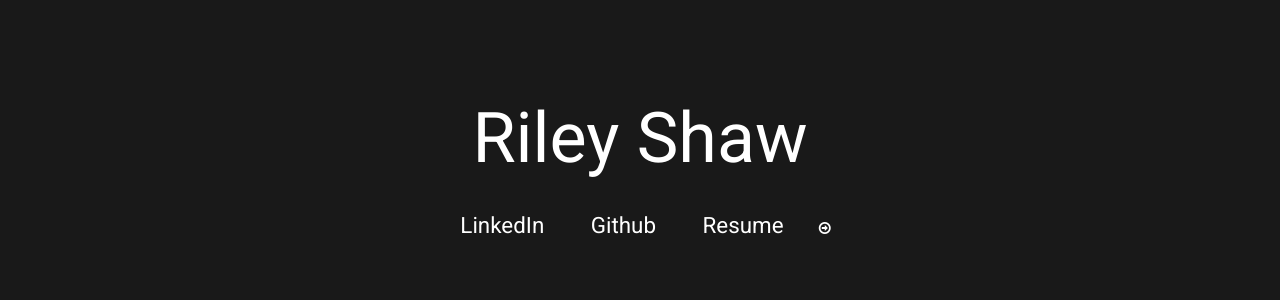
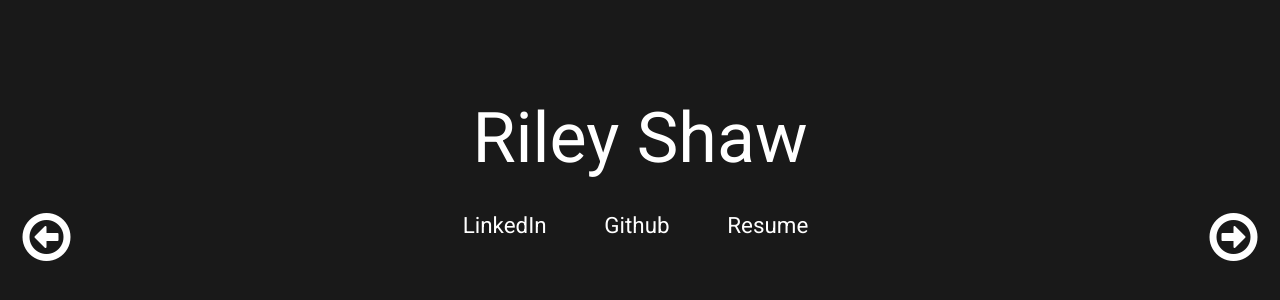
Before and after one commit to rileyshaw/rileyshaw.github.io, a website: page index.html in a window 1280 px wide. Shown: the part 182-482 px from the top of the page. Drawn offline with Linux system fonts and the light colour scheme.

Commit message:
fixed button locations

```diff
--- a/assets/css/styles.css
+++ b/assets/css/styles.css
@@ -22,12 +22,15 @@
   -o-transform: translateY(-50%);
   transform: translateY(-50%);
   color: white;
-  text-align: center;
+  text-align: center
+
 }
 
 .header-title {
   margin-top: 0;
 font-family: 'Roboto', sans-serif;
+
+text-align: center;
   font-size: 5em;
 
 }
@@ -41,16 +44,15 @@ font-family: 'Roboto', sans-serif;
   text-align: center;
   transition:color .2s ease;
   margin-right: 1.4em;
-  margin-left: .5em;
+  margin-left: 1em;
 }
 .fa-arrow-circle-o-right {
-    color: white;
-     text-align: right;
-    font-size: 50em;
+    float: right;
+    margin-right: .4em;
 }
 .fa-arrow-circle-o-left{
-text-align: left;
-
+    float: left;
+    margin-left: .4em;
 }
 
 @media (max-width: 480px) {
@@ -62,3 +64,9 @@ text-align: left;
     font-size: 1em;
   }
 }
+.buttons{
+  position: relative;
+  top: 40%;
+  color: white;
+
+}
--- a/index.html
+++ b/index.html
@@ -1,11 +1,10 @@
 <!DOCTYPE html>
 <html lang='en'>
    <link rel='stylesheet' href='assets/css/styles.css'>
-
    <link rel='stylesheet' href='bower_components/bootstrap/dist/css/bootstrap.min.css'>
    <link rel='stylesheet' href='bower_components/font-awesome/css/font-awesome.min.css'>
    <link href='https://fonts.googleapis.com/css?family=Roboto|Source+Sans+Pro' rel='stylesheet' type='text/css'>
-
+   <script type="text/javascript" src="assets/js/animations.js"></script>
 
    <header class='main-header'>
       <div class='black'></div>
@@ -13,14 +12,12 @@
          <h1 class='header-title'>Riley Shaw</h1>
       </div>
       <div class='header-text'>
-
-
+      	 <i id="left_button" class="fa fa-arrow-circle-o-left fa-4x"></i>
          <a class = 'header-subtitle' href="https://www.linkedin.com/profile/view?id=AAIAABYs3LkB7vF-T_axvJCaMnH9U_BLJRGqcWI&trk=nav_responsive_tab_profile">LinkedIn</a>
          <a class = 'header-subtitle' href="https://github.com/rileyshaw">Github</a>
          <a class = 'header-subtitle' href="assets/etc/CurrentResume.pdf">Resume</a>
-		  <i class="fa fa-arrow-circle-o-right"></i>
+         <i id="right_button" class="fa fa-arrow-circle-o-right fa-4x"></i>
       </div>
 
    </header>
-
 </html>
```
Also changed, not shown: assets/js/animations.js (added). Lines whose indentation alone changed are shown as unchanged.
